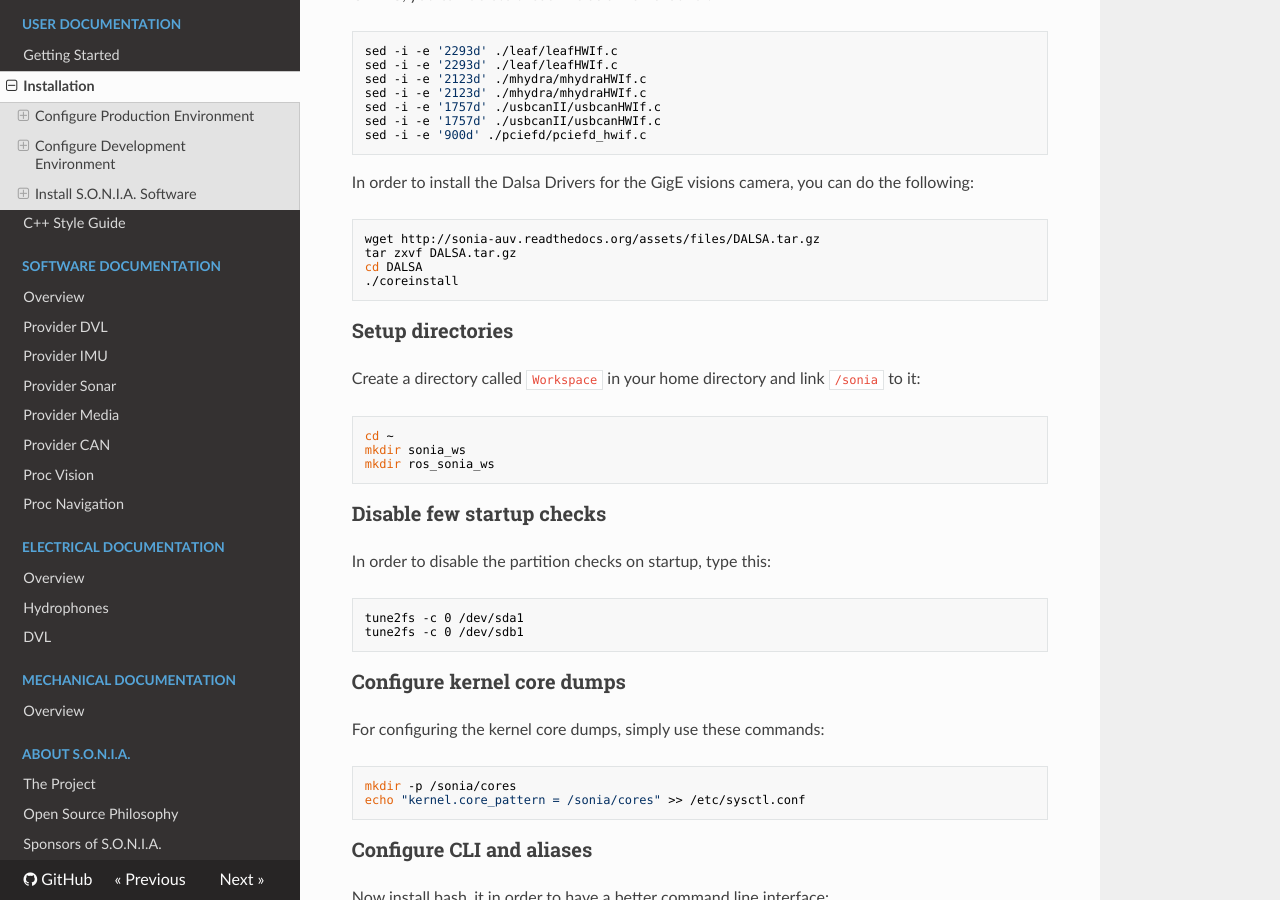
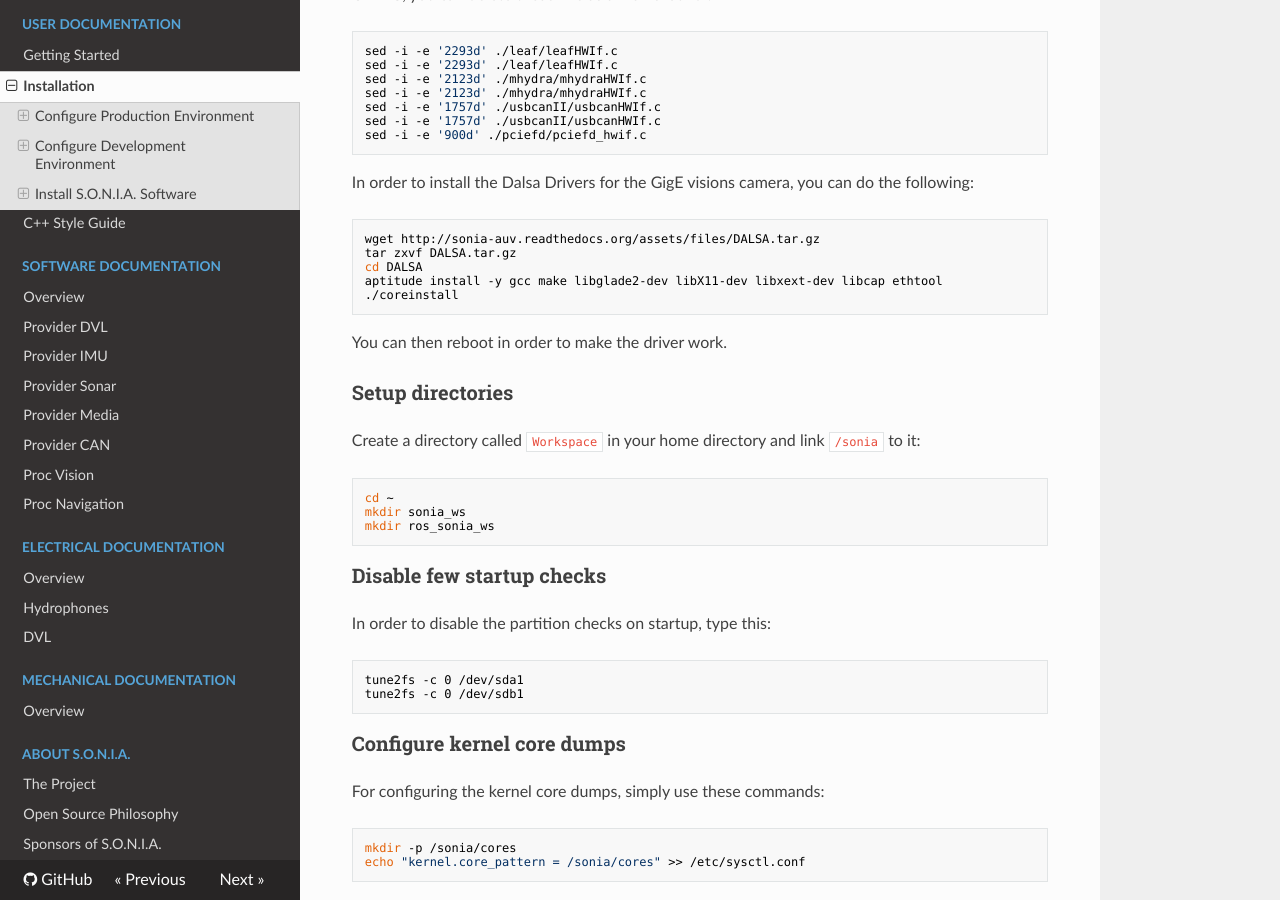
Before and after one commit to sonia-auv/documentation, an MkDocs documentation site: the page built from docs/user/installation.md, in a window 1280 px wide and 900 px high, scrolled down 4445 px. Built offline with MkDocs 1.6.1, drawn with Linux system fonts in a browser that asks for light colours; nearby versions of some CDN libraries; old or Windows-style settings are respelled for this version of MkDocs.

Commit message:
Adding the dependencies for the DALSA drivers

```diff
--- a/docs/user/installation.md
+++ b/docs/user/installation.md
@@ -194,7 +194,10 @@ In order to install the Dalsa Drivers for the GigE visions camera, you can do th
 	wget http://sonia-auv.readthedocs.org/assets/files/DALSA.tar.gz
 	tar zxvf DALSA.tar.gz
 	cd DALSA
+	aptitude install -y gcc make libglade2-dev libX11-dev libxext-dev libcap ethtool
 	./coreinstall
+
+You can then reboot in order to make the driver work.
 
 ### <a name="prod_dirs"></a> Setup directories
 
```
